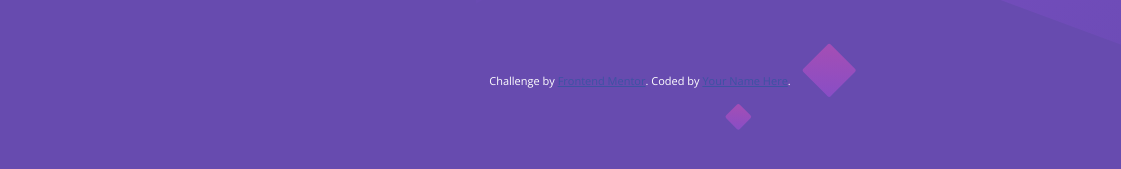
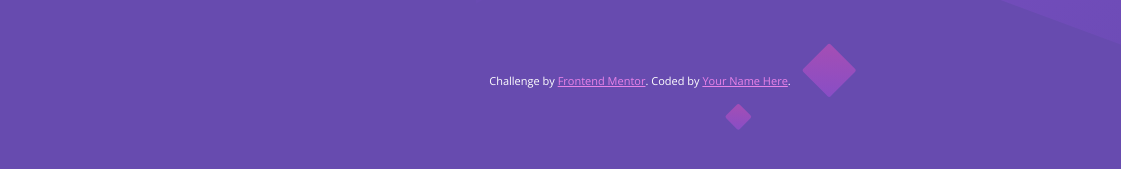
Before and after one commit to C-likethis123/huddle-landing-page-with-single-introductory-section-master, a plain HTML site: page index.html in a window 1280 px wide. Shown: the part 669-838 px from the top of the page, 0-1121 px from the left. Drawn offline with nearby package versions, Linux system fonts and the light colour scheme.

Commit message:
feat: change color of links for visibility

```diff
--- a/scss/base.scss
+++ b/scss/base.scss
@@ -78,6 +78,6 @@ i {
 .attribution {
   font-size: 0.6875rem;
   a {
-    color: hsl(228, 45%, 44%);
+    color: $magenta;
   }
 }
```
Also changed, not shown: css/base.css, 1 other file.
